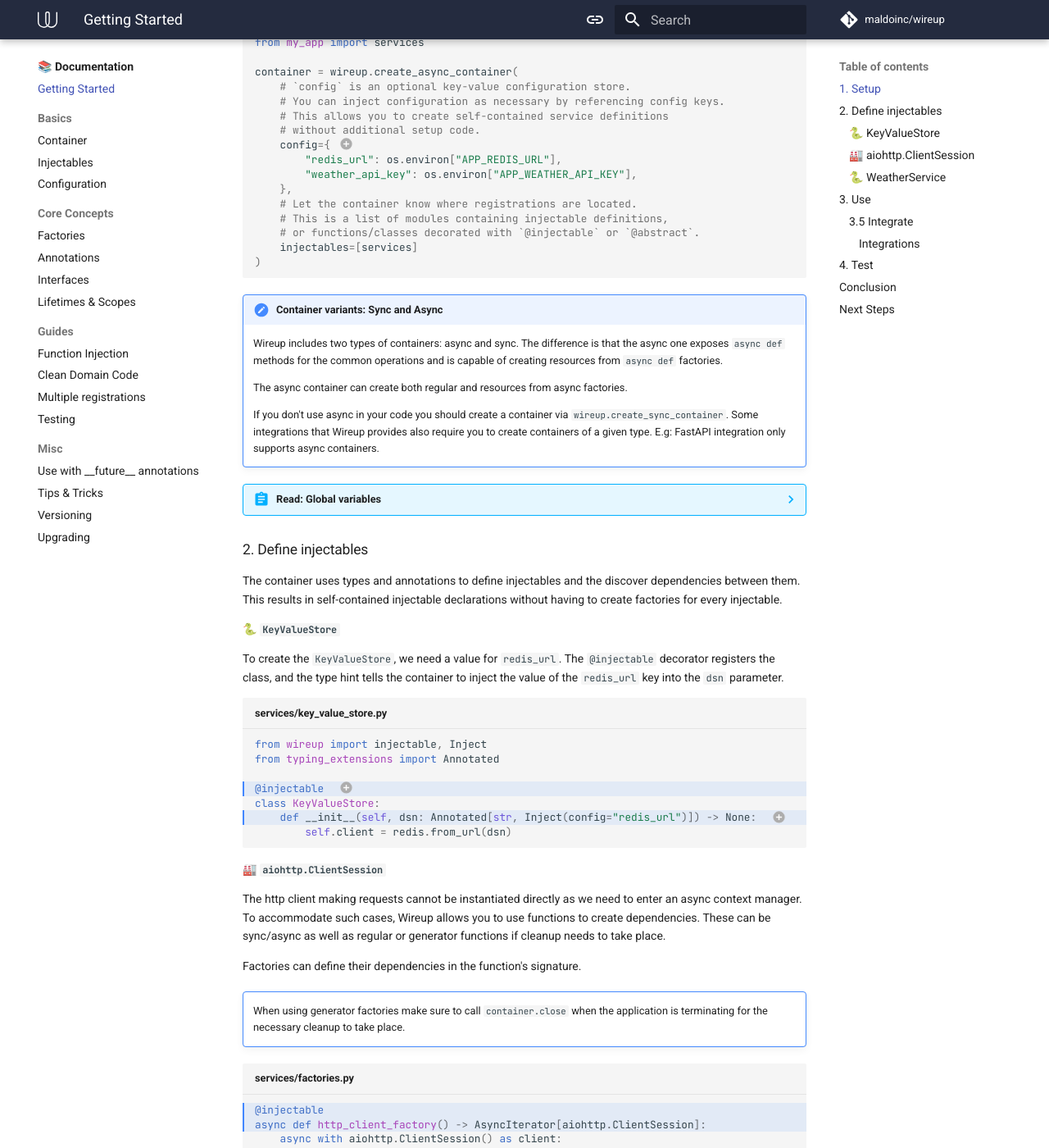
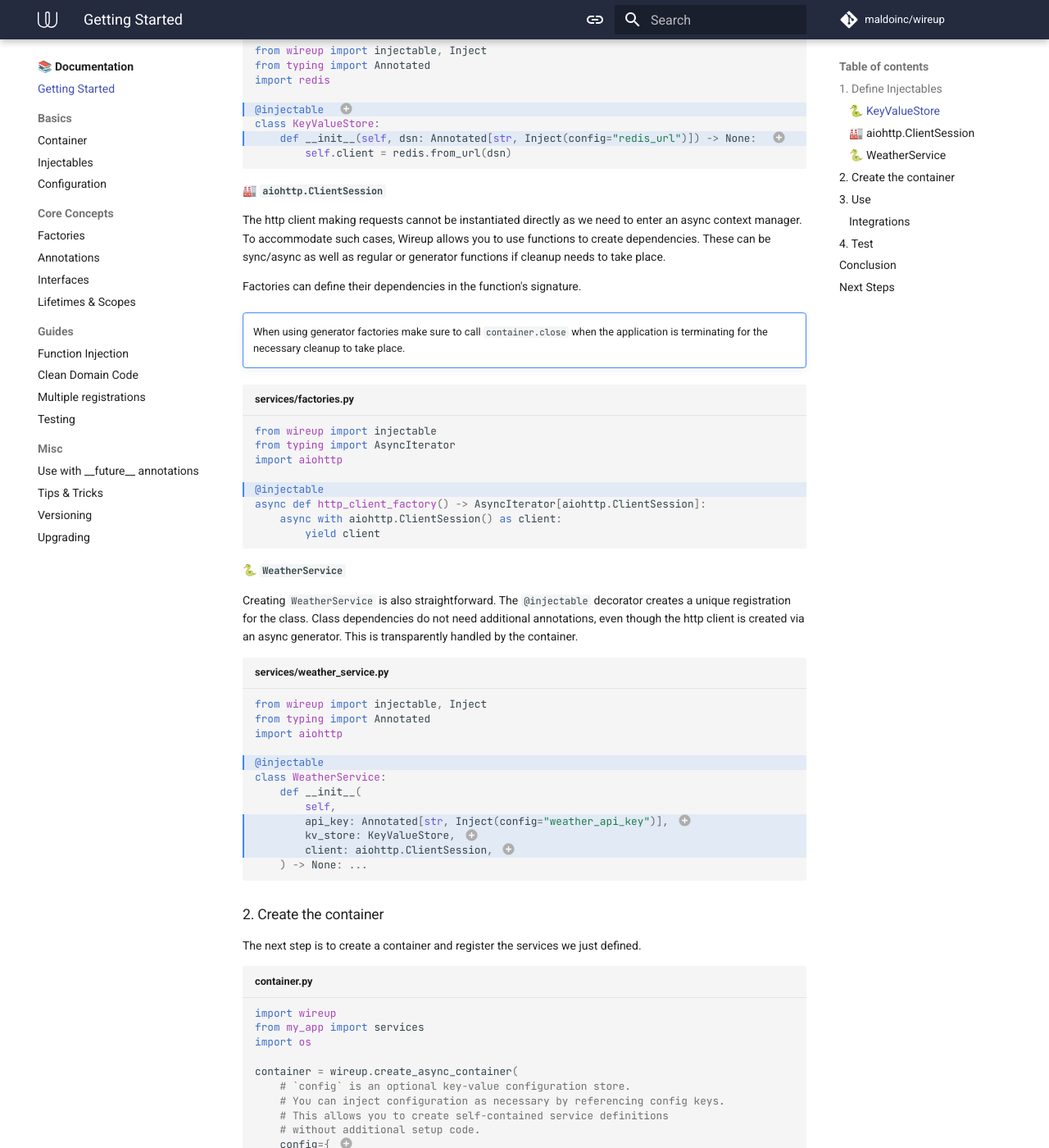
Before and after one commit to maldoinc/wireup, an MkDocs documentation site: the page built from docs/pages/getting_started.md, in a window 1280 px wide and 1400 px high, scrolled down 953 px. Shown: the whole window at 82% size. Built offline with MkDocs 1.6.1 and Material for MkDocs 9.7.7, drawn with Linux system fonts in a browser that asks for light colours; comment, search, counter and statistics services are not loaded; the version menu is left out; part of the change alters nothing that is shown; some of the changed text lies outside the part shown.

Commit message:
Update getting started page

````diff
--- a/docs/pages/getting_started.md
+++ b/docs/pages/getting_started.md
@@ -3,7 +3,7 @@ To showcase the basics of Wireup, we will create a container able to inject the
 * A `WeatherService` that queries a fictional weather api. It needs an api key, a `KeyValueStore` to cache data and an async http client to make requests.
 * `KeyValueStore` itself needs a `redis_url` denoting the server it will connect to to query/store data.
 
-These services will then be retrieved in a `/weather/forecast` endpoint that requires `WeatherService` to provide weather information.
+These will then be retrieved in a `/weather/forecast` endpoint that requires `WeatherService` to provide weather information.
 
 ``` mermaid
 graph LR
@@ -14,24 +14,89 @@ graph LR
     F[🏭 HttpClient] --> WeatherService
 ```
 
-
 !!! tip
     There will be little `+` icons in code fragments. You can click on those for more detailed
     information as to what is happening in that particular line.
 
-### 1. Setup
+### 1. Define Injectables
 
-Install wireup using pip or your favorite package manager.
+The container uses types and annotations to define injectables and discover dependencies between them.
+This results in self-contained injectable declarations without having to create factories for every injectable.
 
-```shell
-$ pip install wireup
+#### 🐍 `KeyValueStore`
+To create the `KeyValueStore`, we need a value for `redis_url`. The `@injectable` decorator registers the class, and the type hint tells the container to inject the value of the `redis_url` key into the `dsn` parameter.
+
+```python title="services/key_value_store.py" hl_lines="5 7"
+from wireup import injectable, Inject
+from typing import Annotated
+import redis
+
+@injectable  #(1)!
+class KeyValueStore:
+    def __init__(self, dsn: Annotated[str, Inject(config="redis_url")]) -> None:  #(2)!
+        self.client = redis.from_url(dsn)
 ```
 
-The first step is to create a container.
+1. Decorators are only used to collection metadata.
+    This makes testing simpler, as you can still instantiate this like a regular class in your tests.
+2. Since type-based injection is not possible here (there can be many string/int configs after all),
+    config injection must be annotated with the `Inject(config=key)` syntax. This tells the container which config key to inject.
+
+
+#### 🏭 `aiohttp.ClientSession`
+
+The http client making requests cannot be instantiated directly as we need to enter an async context manager.
+To accommodate such cases, Wireup allows you to use functions to create dependencies.
+These can be sync/async as well as regular or generator functions if cleanup needs to take place.
+
+Factories can define their dependencies in the function's signature.
+
+!!! note ""
+    When using generator factories make sure to call `container.close` when the application is terminating for the necessary cleanup to take place.
+
+```python title="services/factories.py" hl_lines="5"
+from wireup import injectable
+from typing import AsyncIterator
+import aiohttp
+
+@injectable
+async def http_client_factory() -> AsyncIterator[aiohttp.ClientSession]:
+    async with aiohttp.ClientSession() as client:
+        yield client
+```
+
+#### 🐍 `WeatherService`
+
+Creating `WeatherService` is also straightforward. The `@injectable` decorator creates a unique registration for the class.
+Class dependencies do not need additional annotations, even though the http client is created via an async generator. This is transparently handled by the container.
+
+```python title="services/weather_service.py" hl_lines="5 9 10 11"
+from wireup import injectable, Inject
+from typing import Annotated
+import aiohttp
+
+@injectable
+class WeatherService:
+    def __init__(
+        self,
+        api_key: Annotated[str, Inject(config="weather_api_key")], #(1)!
+        kv_store: KeyValueStore, #(2)!
+        client: aiohttp.ClientSession, #(3)!
+    ) -> None: ...
+```
+
+1. Same as above, weather api key needs the config key for the container to inject it.
+2. `KeyValueStore` can be injected only by type and does not require annotations.
+3. `aiohttp.ClientSession` can be injected only by type and requires no additional configuration.
+
+### 2. Create the container
+
+The next step is to create a container and register the services we just defined.
 
 ```python title="container.py"
 import wireup
 from my_app import services
+import os
 
 container = wireup.create_async_container(
     # `config` is an optional key-value configuration store.
@@ -74,76 +139,6 @@ container = wireup.create_async_container(
     If you don't use async in your code you should create a container via `wireup.create_sync_container`.
     Some integrations that Wireup provides also require you to create containers of a given type.
     E.g: FastAPI integration only supports async containers.
-
-
-??? abstract "Read: Global variables"
-    Using this approach means relying on global state, which ties your application to a single container instance.
-    This might be sufficient for you and that's okay but, if you want to avoid global state, it's better to create
-    the container within your application factory and store it in your application's state instead.
-
-
-### 2. Define injectables
-
-The container uses types and annotations to define injectables and the discover dependencies between them. This results in self-contained injectable declarations without having to create factories for every injectable.
-
-
-#### 🐍 `KeyValueStore`
-To create the `KeyValueStore`, we need a value for `redis_url`. The `@injectable` decorator registers the class, and the type hint tells the container to inject the value of the `redis_url` key into the `dsn` parameter.
-
-
-```python title="services/key_value_store.py" hl_lines="4 6"
-from wireup import injectable, Inject
-from typing_extensions import Annotated
-
-@injectable  #(1)!
-class KeyValueStore:
-    def __init__(self, dsn: Annotated[str, Inject(config="redis_url")]) -> None:  #(2)!
-        self.client = redis.from_url(dsn)
-```
-
-1. Decorators are only used to collect metadata.
-    This makes testing simpler, as you can still instantiate this like a regular class in your tests.
-2. Since type-based injection is not possible here (there can be many string/int configs after all),
-    config injection must be annotated with the `Inject(config=key)` syntax. This tells the container which config key to inject.
-
-
-#### 🏭 `aiohttp.ClientSession`
-
-The http client making requests cannot be instantiated directly as we need to enter an async context manager.
-To accommodate such cases, Wireup allows you to use functions to create dependencies.
-These can be sync/async as well as regular or generator functions if cleanup needs to take place.
-
-Factories can define their dependencies in the function's signature.
-
-!!! note ""
-    When using generator factories make sure to call `container.close` when the application is terminating for the necessary cleanup to take place.
-
-```python title="services/factories.py" hl_lines="1 2"
-@injectable
-async def http_client_factory() -> AsyncIterator[aiohttp.ClientSession]:
-    async with aiohttp.ClientSession() as client:
-        yield client
-```
-
-#### 🐍 `WeatherService`
-Creating `WeatherService` is also straightforward. The `@injectable` decorator is used to let Wireup know this is an injectable and we use the same syntax as above for the `api_key`.
-
-Class dependencies do not need additional annotations, even though the http client is created via an async generator. This is transparently handled by the container.
-
-```python title="services/weather_service.py" hl_lines="1 5 6 7"
-@injectable
-class WeatherService:
-    def __init__(
-        self,
-        api_key: Annotated[str, Inject(config="weather_api_key")], #(1)!
-        kv_store: KeyValueStore, #(2)!
-        client: aiohttp.ClientSession, #(3)!
-    ) -> None: ...
-```
-
-1. Same as above, weather api key needs the config key for the container to inject it.
-2. `KeyValueStore` can be injected only by type and does not require annotations.
-3. `aiohttp.ClientSession` can be injected only by type and requires no additional configuration.
 
 
 ### 3. Use
@@ -223,7 +218,7 @@ All that's left now is to retrieve injectables from the container.
     Learn More: [Django Integration](integrations/django/index.md).
 
 
-#### 3.5 Integrate
+#### Integrations
 
 While Wireup is framework-agnostic, usage can be simplified when using it alongside one of the integrations.
 Key benefits of the integrations are:
@@ -231,26 +226,18 @@ Key benefits of the integrations are:
 * Automatic injection in routes without having to do `container.get` or use decorators.
 * Lifecycle management and access to request-scoped dependencies.
 * Eliminates the need for a global container variable as containers are bound to the application instance.
-* Other goodies specific for that particular framework.
 
-##### Integrations
-
-- [x] [AIOHTTP](integrations/aiohttp/index.md)
-- [x] [Click](integrations/click/index.md)
-- [x] [Django](integrations/django/index.md)
-- [x] [FastAPI](integrations/fastapi/index.md)
-- [x] [Flask](integrations/flask/index.md)
-- [x] [Starlette](integrations/starlette/index.md)
+Check out the [Integrations](integrations/index.md) page.
 
 ### 4. Test
 
-Wireup does not patch your services, which means they can be instantiated and tested independently of the container.
+Wireup does not patch your injectables, which means they can be instantiated and tested independently of the container.
 
 To substitute dependencies on targets such as views in a web application you can override dependencies with new ones on the fly.
 
 
 ```python
-with container.override.service(WeatherService, new=test_weather_service):
+with container.override.injectable(WeatherService, new=test_weather_service):
     response = client.get("/weather/forecast")
 ```
 
````
